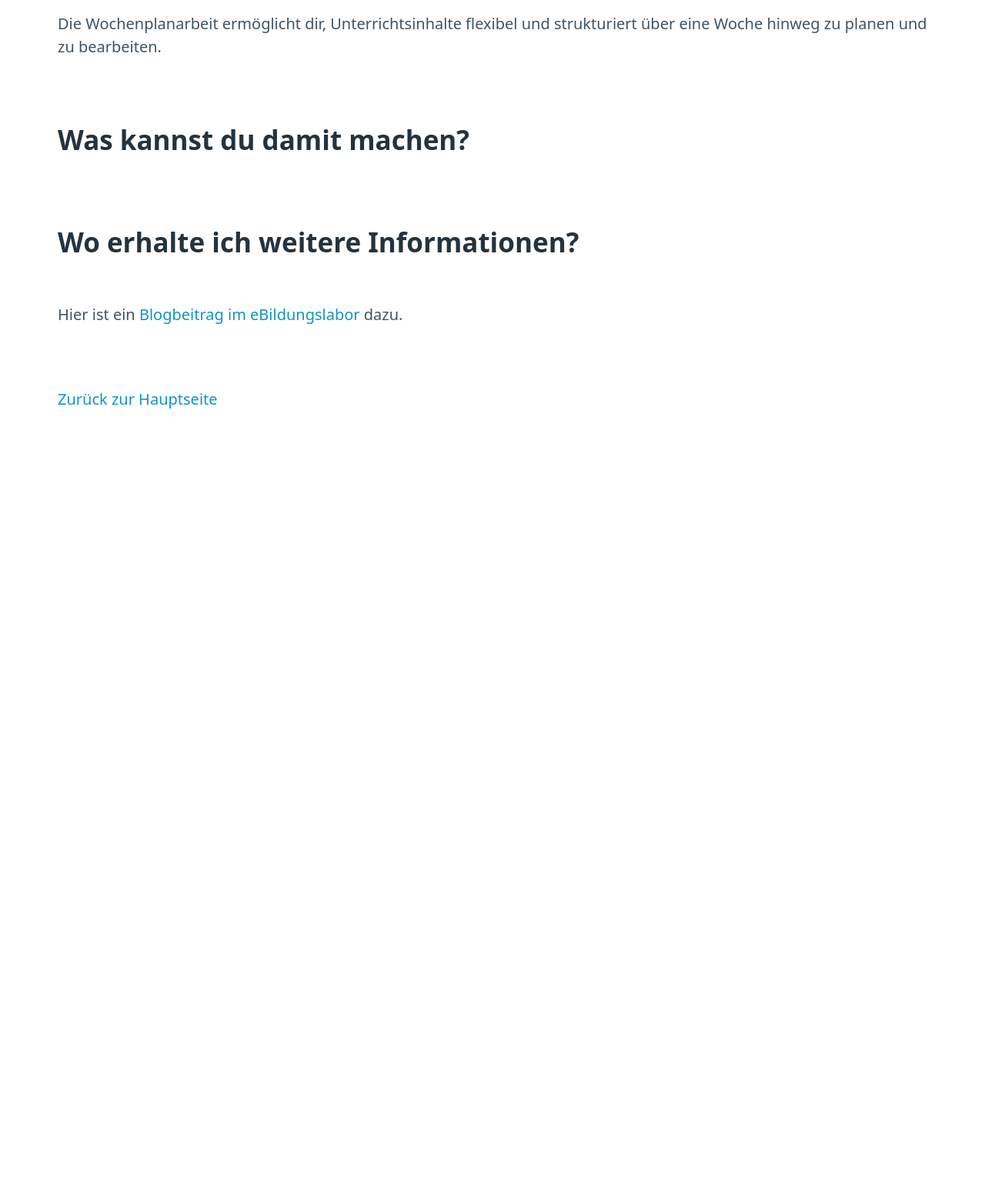
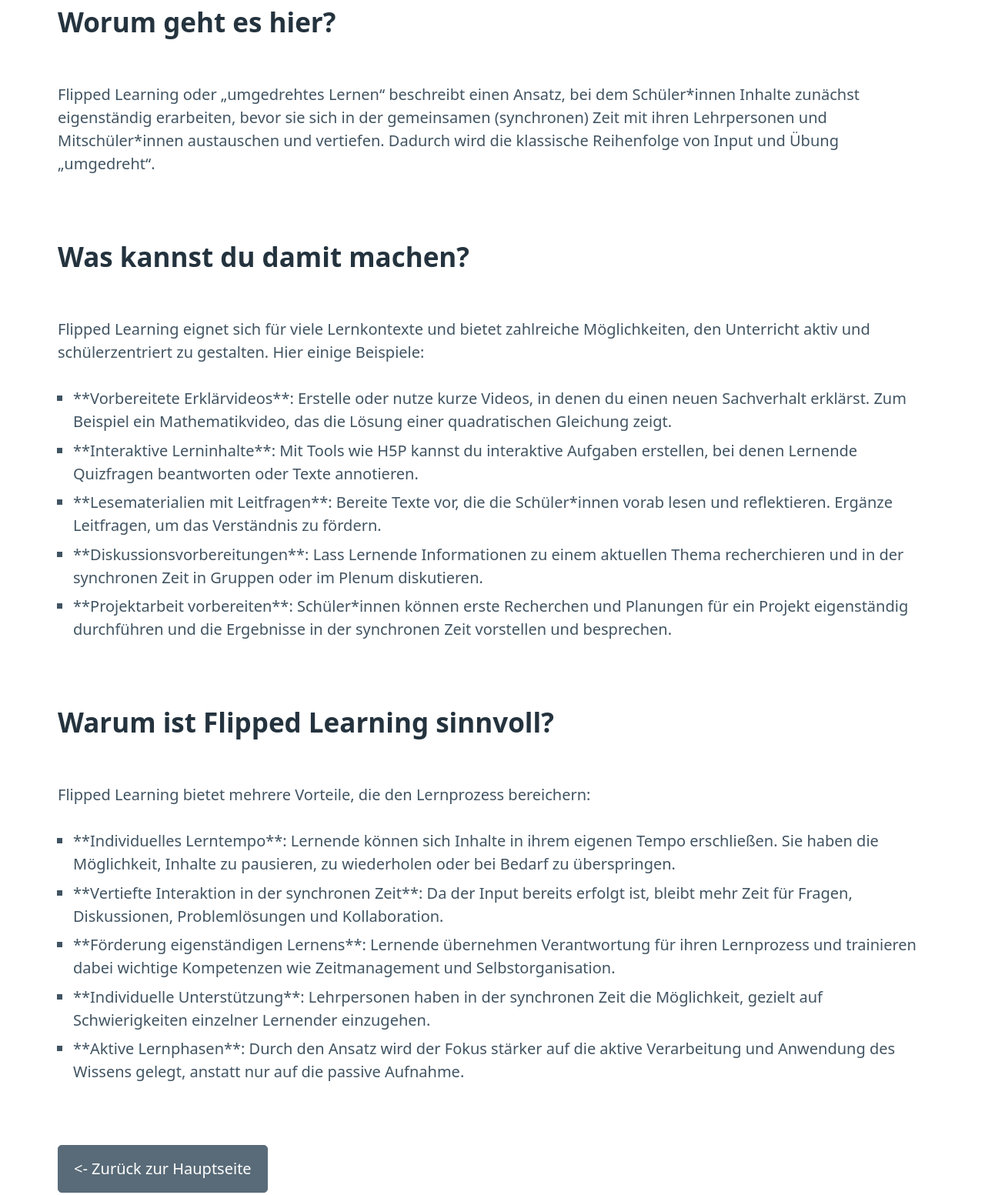
Before and after one commit to eBildungslabor/distanzlernen-jeopardy, a plain HTML site: page 5.html in a window 1280 px wide. Shown: the part 319-1872 px from the top of the page at 77% size. Before the commit the page ends 933 px from the top, so only its background shows below. Drawn offline with nearby package versions, Linux system fonts and the light colour scheme.

Commit message:
Update 5.html

```diff
--- a/5.html
+++ b/5.html
@@ -1,32 +1,89 @@
 <!DOCTYPE html>
 <html lang="de">
+
 <head>
+    <meta charset="UTF-8">
     <meta name="viewport" content="width=device-width, initial-scale=1.0">
-    <meta charset="UTF-8">
     <link rel="stylesheet" href="https://unpkg.com/@picocss/pico@1.5.5/css/pico.min.css">
-    <title>Wochenplanarbeit</title>
+    <title>Flipped Learning</title>
 </head>
+
 <body>
     <main class="container">
-        <a href="index.html" class="button">Zurück zur Hauptseite</a>
-        <h1>Wochenplanarbeit</h1>
+        <p><a href="index.html" role="button" class="secondary"><- Zurück zur Hauptseite</a></p>
+        <h1>Flipped Learning</h1>
 
         <section>
             <h2>Worum geht es hier?</h2>
-            <p>Die Wochenplanarbeit ermöglicht dir, Unterrichtsinhalte flexibel und strukturiert über eine Woche hinweg zu planen und zu bearbeiten.</p>
+            <p>
+                Flipped Learning oder „umgedrehtes Lernen“ beschreibt einen Ansatz, bei dem Schüler*innen Inhalte zunächst
+                eigenständig erarbeiten, bevor sie sich in der gemeinsamen (synchronen) Zeit mit ihren Lehrpersonen und
+                Mitschüler*innen austauschen und vertiefen. Dadurch wird die klassische Reihenfolge von Input und Übung
+                „umgedreht“.
+            </p>
         </section>
 
         <section>
             <h2>Was kannst du damit machen?</h2>
-            <p></p>
+            <p>
+                Flipped Learning eignet sich für viele Lernkontexte und bietet zahlreiche Möglichkeiten, den Unterricht
+                aktiv und schülerzentriert zu gestalten. Hier einige Beispiele:
+            </p>
+            <ul>
+                <li>
+                    **Vorbereitete Erklärvideos**: Erstelle oder nutze kurze Videos, in denen du einen neuen Sachverhalt erklärst.
+                    Zum Beispiel ein Mathematikvideo, das die Lösung einer quadratischen Gleichung zeigt.
+                </li>
+                <li>
+                    **Interaktive Lerninhalte**: Mit Tools wie H5P kannst du interaktive Aufgaben erstellen, bei denen
+                    Lernende Quizfragen beantworten oder Texte annotieren.
+                </li>
+                <li>
+                    **Lesematerialien mit Leitfragen**: Bereite Texte vor, die die Schüler*innen vorab lesen und reflektieren.
+                    Ergänze Leitfragen, um das Verständnis zu fördern.
+                </li>
+                <li>
+                    **Diskussionsvorbereitungen**: Lass Lernende Informationen zu einem aktuellen Thema recherchieren
+                    und in der synchronen Zeit in Gruppen oder im Plenum diskutieren.
+                </li>
+                <li>
+                    **Projektarbeit vorbereiten**: Schüler*innen können erste Recherchen und Planungen für ein Projekt
+                    eigenständig durchführen und die Ergebnisse in der synchronen Zeit vorstellen und besprechen.
+                </li>
+            </ul>
         </section>
 
         <section>
-            <h2>Wo erhalte ich weitere Informationen?</h2>
-            <p>Hier ist ein <a href="https://ebildungslabor.de">Blogbeitrag im eBildungslabor</a> dazu.</p>
+            <h2>Warum ist Flipped Learning sinnvoll?</h2>
+            <p>
+                Flipped Learning bietet mehrere Vorteile, die den Lernprozess bereichern:
+            </p>
+            <ul>
+                <li>
+                    **Individuelles Lerntempo**: Lernende können sich Inhalte in ihrem eigenen Tempo erschließen. Sie
+                    haben die Möglichkeit, Inhalte zu pausieren, zu wiederholen oder bei Bedarf zu überspringen.
+                </li>
+                <li>
+                    **Vertiefte Interaktion in der synchronen Zeit**: Da der Input bereits erfolgt ist, bleibt mehr Zeit
+                    für Fragen, Diskussionen, Problemlösungen und Kollaboration.
+                </li>
+                <li>
+                    **Förderung eigenständigen Lernens**: Lernende übernehmen Verantwortung für ihren Lernprozess und
+                    trainieren dabei wichtige Kompetenzen wie Zeitmanagement und Selbstorganisation.
+                </li>
+                <li>
+                    **Individuelle Unterstützung**: Lehrpersonen haben in der synchronen Zeit die Möglichkeit, gezielt
+                    auf Schwierigkeiten einzelner Lernender einzugehen.
+                </li>
+                <li>
+                    **Aktive Lernphasen**: Durch den Ansatz wird der Fokus stärker auf die aktive Verarbeitung und
+                    Anwendung des Wissens gelegt, anstatt nur auf die passive Aufnahme.
+                </li>
+            </ul>
         </section>
 
-        <a href="index.html" class="button">Zurück zur Hauptseite</a>
+        <p><a href="index.html" role="button" class="secondary"><- Zurück zur Hauptseite</a></p>
     </main>
 </body>
+
 </html>
```
